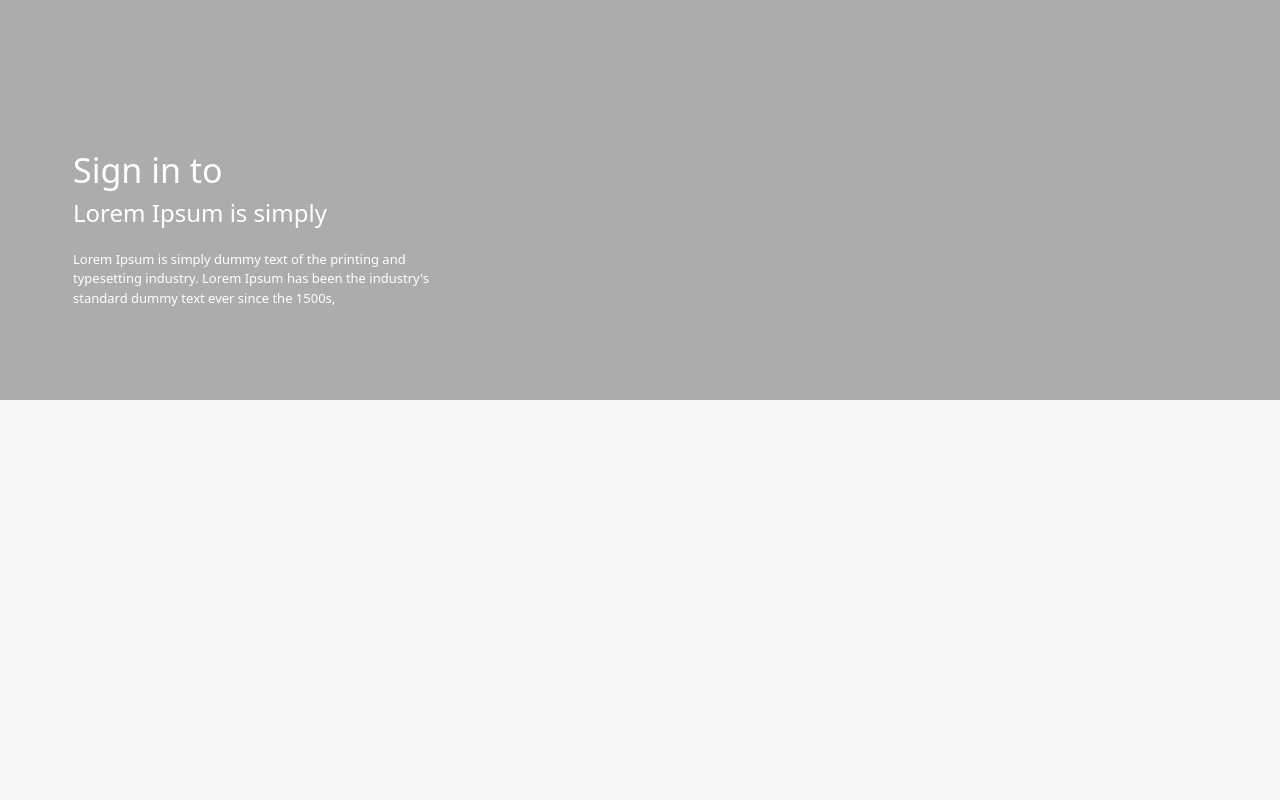
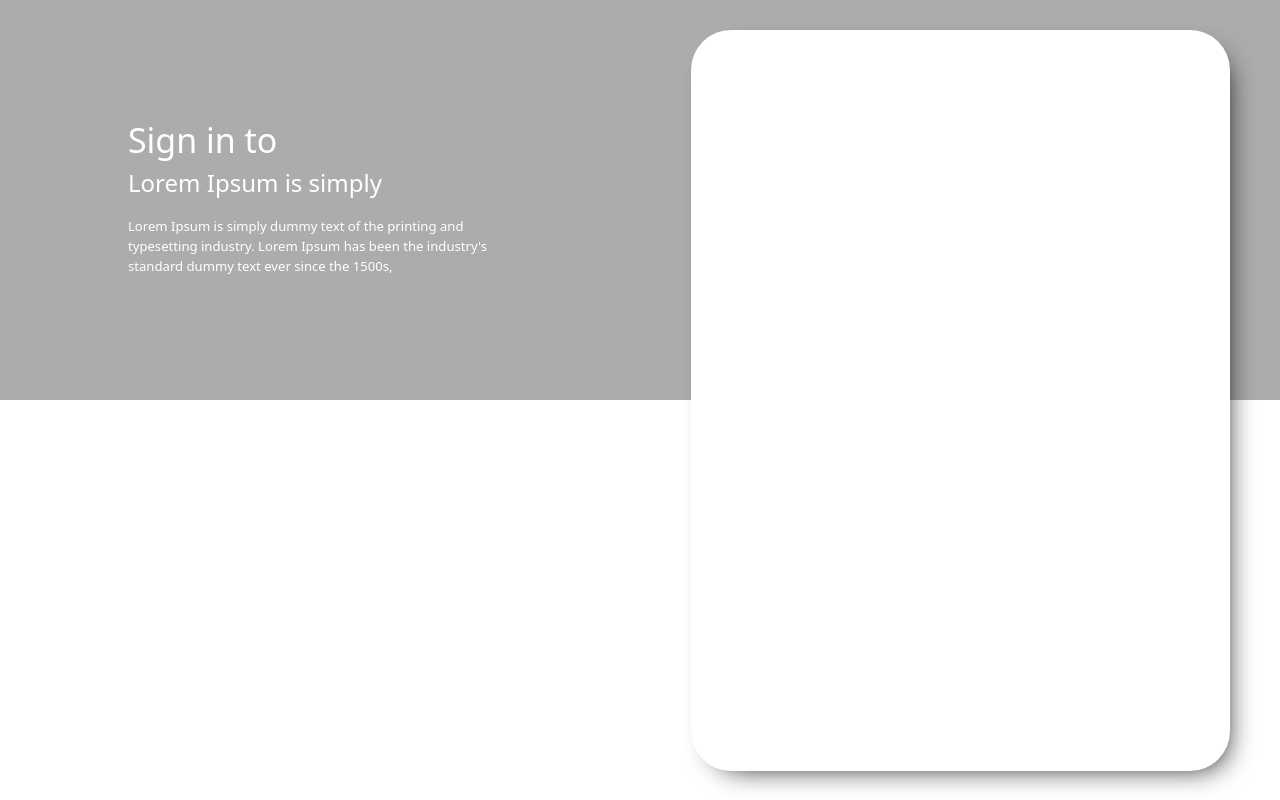
Before and after one commit to victorhrdsilva/third-sector, a React (Vite) app: page /login in a window 1280 px wide. Built offline with nearby package versions, Linux system fonts and the light colour scheme.

Commit message:
feat: add login area

```diff
--- a/src/pages/Login/Login.tsx
+++ b/src/pages/Login/Login.tsx
@@ -3,7 +3,7 @@ import { useForm } from "react-hook-form";
 import * as yup from "yup";
 import { login } from "../../services/authService";
 import { yupResolver } from "@hookform/resolvers/yup";
-import { BackgroudColor, Container, Wrapper } from "./style";
+import { BackgroudColor, Container, FloatingBox, FormBox, InfoBox } from "./style";
 
 const loginUserFormSchema = yup.object().shape({
   email: yup.string().required("Email é obrigatório").email("Email inválido"),
@@ -36,9 +36,11 @@ export default function Login() {
   }
 
   return (
-    <Container>
-      <BackgroudColor>
-        <Wrapper>
+    <>
+      <BackgroudColor></BackgroudColor>
+      <Container>
+        <InfoBox>
+          <div>
           <h1>Sign in to</h1>
           <h2>Lorem Ipsum is simply</h2>
           <p>
@@ -46,9 +48,14 @@ export default function Login() {
             industry. Lorem Ipsum has been the industry's standard dummy text
             ever since the 1500s,
           </p>
-        </Wrapper>
-      </BackgroudColor>
-      <BackgroudColor inputColor="var(--secundary-color)"></BackgroudColor>
-    </Container>
+          </div>
+        </InfoBox>
+        <FormBox>
+          <FloatingBox>
+
+          </FloatingBox>
+        </FormBox>
+      </Container>
+    </>
   );
 }
--- a/src/pages/Login/style.ts
+++ b/src/pages/Login/style.ts
@@ -1,37 +1,51 @@
 import styled from "styled-components";
-
-interface BackgroudColorProps {
-  inputColor?: string;
-}
 
 export const Container = styled.div`
   display: flex;
-  flex-direction: column;
   height: 100vh;
   box-sizing: border-box;
 `;
 
-export const BackgroudColor = styled.div<BackgroudColorProps>`
+export const BackgroudColor = styled.div`
+  position: absolute;
   width: 100vw;
   height: 50vh;
-  background-color: ${(props) => props.inputColor || "var(--primary-color)"};
+  background-color: var(--primary-color);
+  z-index: -1;
 `;
 
-export const Wrapper = styled.div`
-  width: 396px;
-  color: #FFFFFF;
-  margin: 150px 0 0 73px;
-  h1{
-    font-size: 34px;
-  };
+export const InfoBox = styled.div`
+  width: 50vw;
+  div {
+    width: 396px;
+    color: #ffffff;
+    margin: 15vh 0 0 10vw;
+    h1 {
+      font-size: 2.12rem;
+    }
 
-  h2{
-    font-size: 24px;
-  };
+    h2 {
+      font-size: 1.5rem;
+    }
 
-  p{
-    font-size: 13px;
-    margin-top: 22px;
+    p {
+      font-size: 0.82rem;
+      margin-top: 5%;
+    }
   }
+`;
 
-`;
+export const FormBox = styled.div`
+  width: 50vw;
+  display: flex;
+  justify-content: center;
+  align-items: center;
+`
+
+export const FloatingBox = styled.div`
+  width: 539px;
+  height: 741px;
+  background-color: #FFFFFF;
+  border-radius: 40px;
+  box-shadow: 10px 11px 29px -15px black;
+`
```
